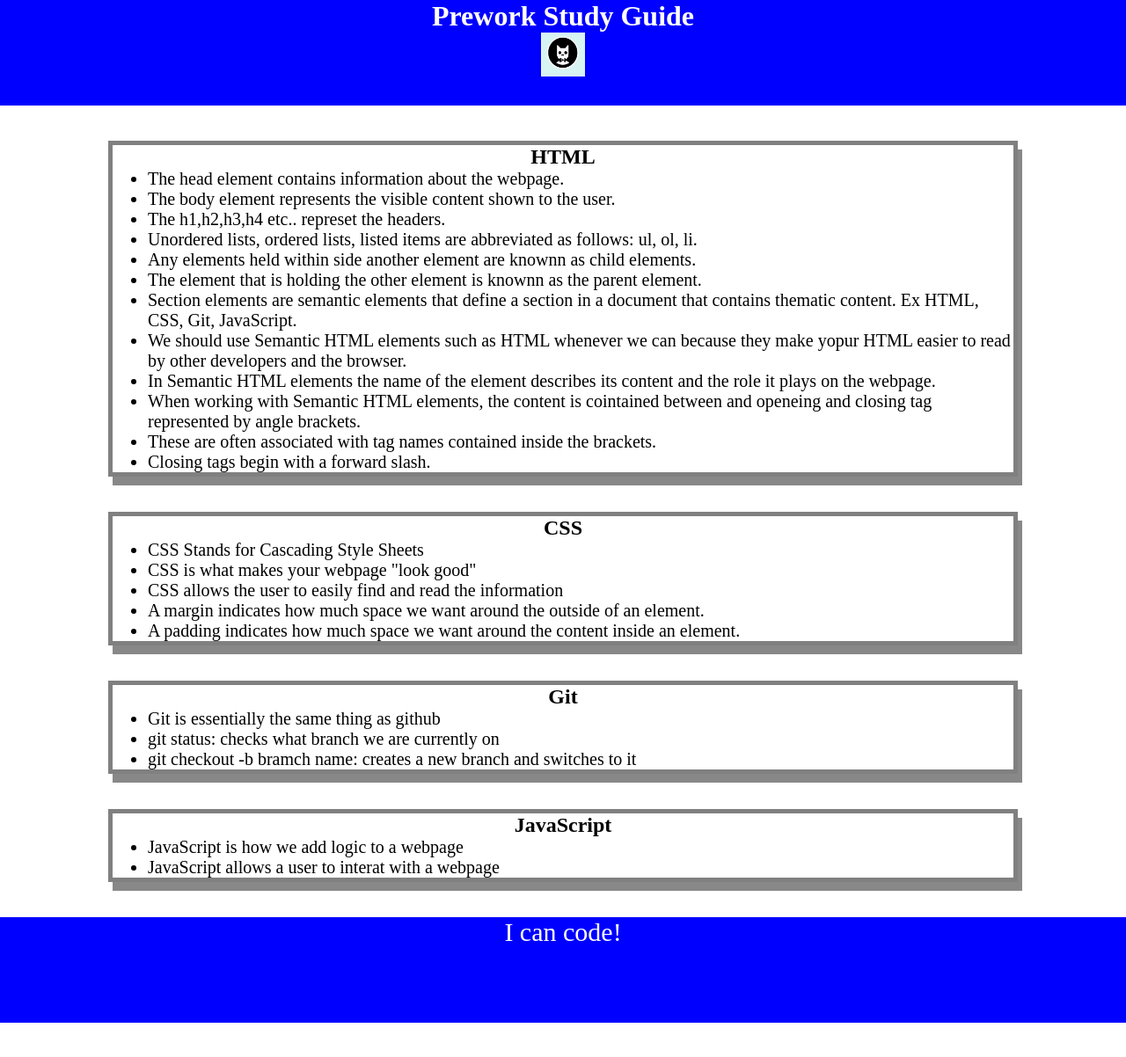
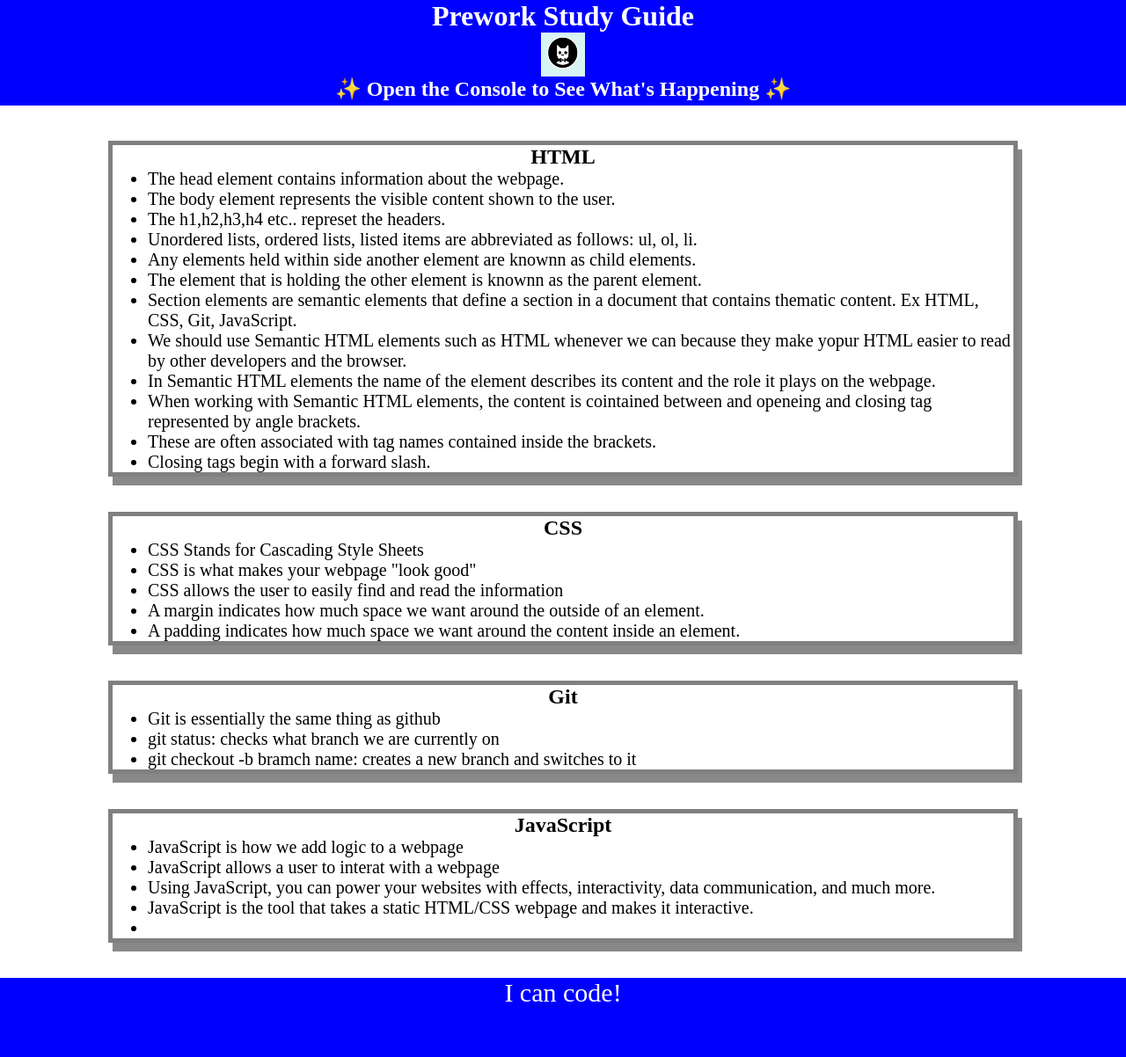
Before and after one commit to Tyler-Phillips12/prework-study-guide, a plain HTML site: page index.html in a window 1280 px wide. Shown: the whole page at 88% size. Before the commit the page ends 1163 px from the top, so only its background shows below. Drawn offline with Linux system fonts and the light colour scheme.

Commit message:
Added js to project

```diff
--- /dev/null
+++ b/assets/script.js
@@ -0,0 +1,19 @@
+var topics = ['HTML', 'CSS', 'Git', 'JavaScript'];
+
+for (var x = 0; x < topics.length; x++) {
+ console.log(topics[x]);
+}
+
+/*
+if (topic === 'HTML') {
+ console.log("Let's study HTML!");
+} else if (topic === 'CSS') {
+ console.log("Let's study CSS!");
+} else if (topic === 'Git') {
+ console.log("Let's study Git!");
+} else if (topic === 'JavaScript') {
+ console.log("Let's study JavaScript!");
+} else {
+ console.log('Please try again!');
+}
+*/
--- a/index.html
+++ b/index.html
@@ -13,6 +13,7 @@
     <header id="top">
       <h1>Prework Study Guide</h1>
       <img src="./assets/bowtie-cat.png" alt="Profile image of cat wearing a bow tie." />
+      <h2>✨ Open the Console to See What's Happening ✨</h2>
     </header>
 
 
@@ -63,6 +64,9 @@
       <ul>
         <li>JavaScript is how we add logic to a webpage</li>
         <li>JavaScript allows a user to interat with a webpage</li>
+        <li>Using JavaScript, you can power your websites with effects, interactivity, data communication, and much more.</li>
+        <li>JavaScript is the tool that takes a static HTML/CSS webpage and makes it interactive.</li>
+        <li></li>
 
       </ul>
     </section>
@@ -74,5 +78,6 @@
     <footer>
       <p>I can code!</p>
     </footer>
+    <script src="./assets/script.js"></script>
   </body>
 </html>
```
